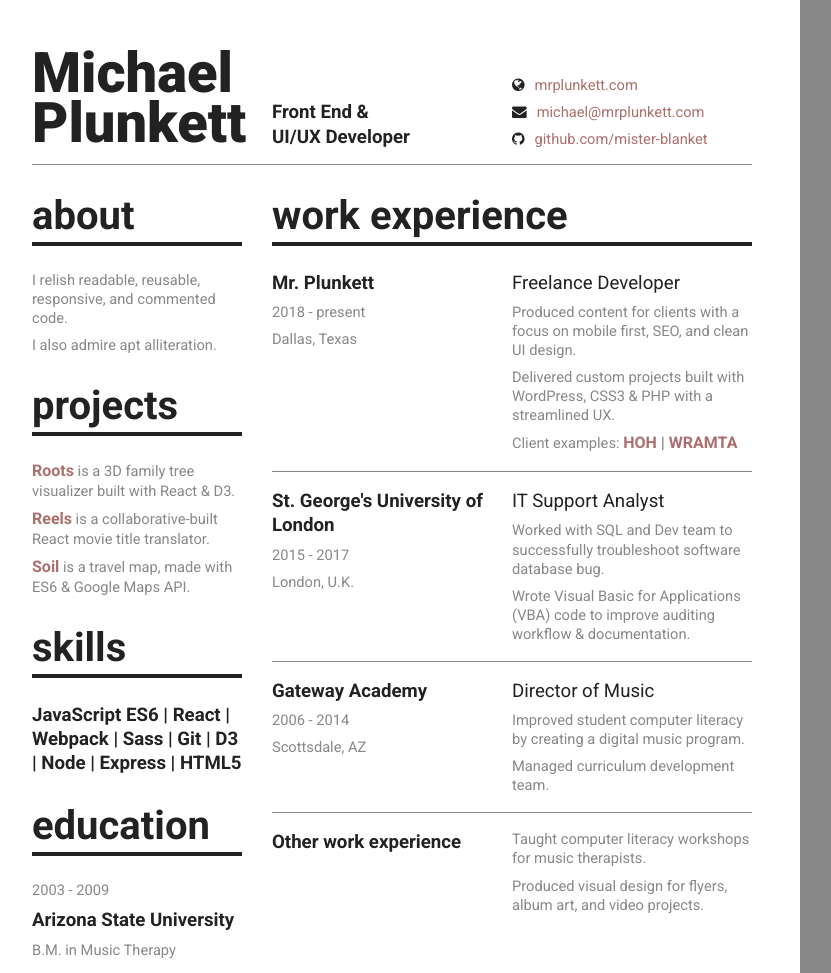
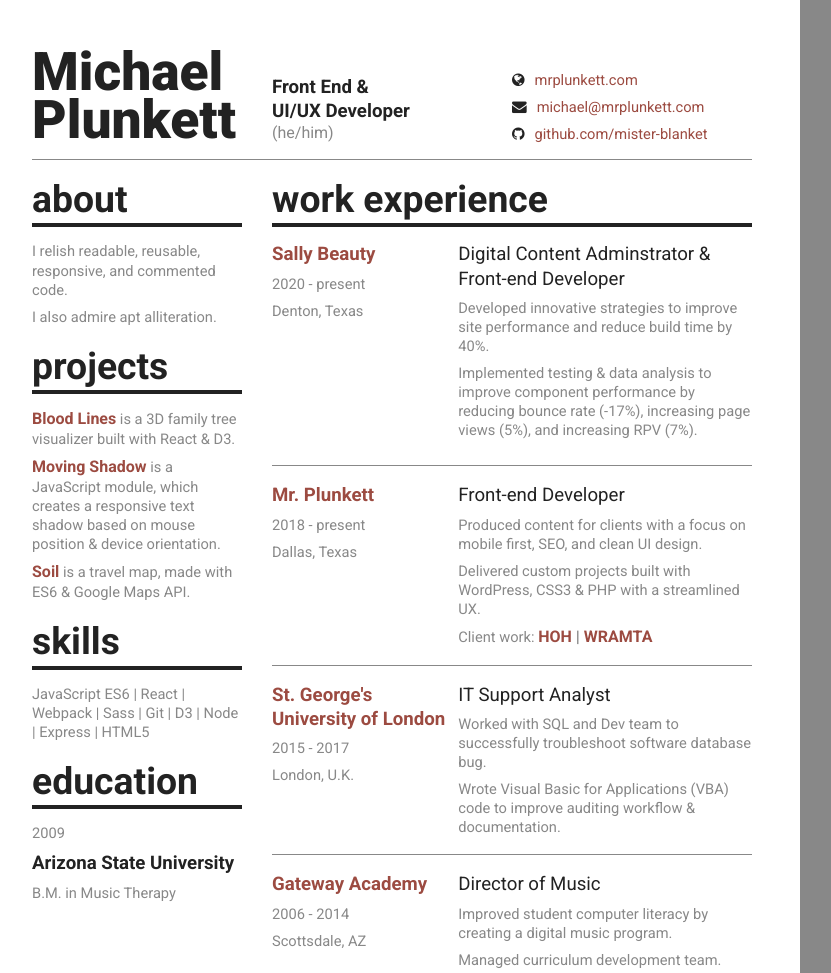
Before and after one commit to oh-kay-blanket/resume, a plain HTML site: page index.html in a window 1280 px wide. Shown: the top 973 px of the page, without its empty margins (16-847 px from the left). Drawn offline with Linux system fonts and the light colour scheme.

Commit message:
Copy & Styling

```diff
--- a/index.html
+++ b/index.html
@@ -15,7 +15,8 @@
         </div>
 
         <div class='flex-column title'>
-          <h3>Front End & <br>UI/UX Developer</h3>
+          <h3>Front End &<br>UI/UX Developer</h3>
+          <h4 id="pronoun">(he/him)</h4>
         </div>
 
         <div class='contact'>
@@ -48,23 +49,23 @@
             <h2>projects</h2>
           </div>
           <div class='projects-content'>
-            <p class='padded'><span class='bold'><a href='https://mister-blanket.github.io/roots/' target='_blank'>Roots</a></span> is a 3D family tree visualizer built with React & D3.</p>
+            <p class='padded'><span class='bold'><a href='https://mister-blanket.github.io/blood-lines/' target='_blank'>Blood Lines</a></span> is a 3D family tree visualizer built with React & D3.</p>
 
-            <p class='padded'><span class='bold'><a href='https://mister-blanket.github.io/movie-translator/' target='_blank'>Reels</a></span> is a collaborative-built React movie title translator.</p>
+            <p class='padded'><span class='bold'><a href='https://github.com/mister-blanket/moving-shadow' target='_blank'>Moving Shadow</a></span> is a JavaScript module, which creates a responsive text shadow based on mouse position & device orientation.</p>
 
-            <p><span class='bold'><a href='https://mrplunkett.com/soil' target='_blank'>Soil</a></span> is a travel map, made with ES6 & Google Maps API.</p>
+            <p><span class='bold'><a href='https://mister-blanket.github.io/soil/' target='_blank'>Soil</a></span> is a travel map, made with ES6 & Google Maps API.</p>
           </div>
 
           <div  class='body-header' id='skills'>
             <h2>skills</h2>
           </div>
-          <h3>JavaScript ES6 | React | Webpack |  Sass | Git | D3 | Node | Express | HTML5</h3>
+          <p id="skills__list">JavaScript ES6 | React | Webpack |  Sass | Git | D3 | Node | Express | HTML5</p>
 
           <div class='body-header' id='education'>
             <h2>education</h2>
           </div>
           <div class='education-content'>
-            <p class='padded'>2003 - 2009</p>
+            <p class='padded'>2009</p>
             <h3 class='padded'>Arizona State University</h3>
             <p>B.M. in Music Therapy</p>
           </div>
@@ -78,23 +79,36 @@
 
           <div class='experience-box'>
             <div class='experience-company'>
-              <h3>Mr. Plunkett</h3>
+              <h3><a href="https://sallybeauty.com">Sally Beauty</a></h3>
+              <p>2020 - present</p>
+              <p>Denton, Texas</p>
+            </div>
+            <div class='experience-content'>
+              <h4>Digital Content Adminstrator & Front-end Developer</h4>
+              <p class='padded'>Developed innovative strategies to improve site performance and reduce build time by 40%.</p>
+              <p class='padded'>Implemented testing & data analysis to improve component performance by reducing bounce rate (-17%), increasing page views (5%), and increasing RPV (7%).</p>
+            </div>
+          </div>
+
+          <div class='experience-box'>
+            <div class='experience-company'>
+              <h3><a href="https://mrplunkett.com">Mr. Plunkett</a></h3>
               <p>2018 - present</p>
               <p>Dallas, Texas</p>
             </div>
             <div class='experience-content'>
-              <h4>Freelance Developer</h4>
+              <h4>Front-end Developer</h4>
               <p class='padded'>Produced content for clients with a focus on mobile first, SEO, and clean UI design.</p>
               <p class='padded'>Delivered custom projects built with WordPress, CSS3 & PHP with a streamlined UX.</p>
               <div>
-                <p>Client examples: <span class='bold'><a href='https://higheroctavehealing.org/' target='_blank'>HOH</a> | <a href='https://www.wramta.org/' target='_blank'>WRAMTA</a></span></p>
+                <p>Client work: <span class='bold'><a href='https://higheroctavehealing.org/' target='_blank'>HOH</a> | <a href='https://www.wramta.org/' target='_blank'>WRAMTA</a></span></p>
               </div>
             </div>
           </div>
 
           <div class='experience-box'>
             <div class='experience-company'>
-              <h3>St. George's University of London</h3>
+              <h3><a href="https://www.sgul.ac.uk/">St. George's University of London</a></h3>
               <p>2015 - 2017</p>
               <p>London, U.K.</p>
             </div>
@@ -105,9 +119,9 @@
             </div>
           </div>
 
-          <div class='experience-box'>
+          <div class='experience-box' id='bottom-box'>
             <div class='experience-company'>
-              <h3>Gateway Academy</h3>
+              <h3><a href="https://gatewayacademy.us/">Gateway Academy</a></h3>
               <p>2006 - 2014</p>
               <p>Scottsdale, AZ</p>
             </div>
@@ -115,16 +129,6 @@
               <h4>Director of Music</h4>
               <p  class='padded'>Improved student computer literacy by creating a digital music program.</p>
               <p>Managed curriculum development team.</p>
-            </div>
-          </div>
-
-          <div class='experience-box' id='bottom-box'>
-            <div class='experience-company'>
-              <h3>Other work experience</h3>
-            </div>
-            <div class='experience-content'>
-              <p class='padded'>Taught computer literacy workshops for music therapists.</p>
-              <p>Produced visual design for flyers, album art, and video projects.</p>
             </div>
           </div>
         </div>
--- a/style.css
+++ b/style.css
@@ -31,10 +31,11 @@
   --main-blocks-title-icon-offset-left: -19pt;
 
   /* My vars */
-  --div-space-big: 25px;
+  --div-space-big: 15px;
   --div-space-small: 17px;
   --paragraph-padding: 8px;
-  --accent-color: #ab6f6d;//6fd1bd;
+  --accent-color: #9c4b41;//6fd1bd;
+  --accent-hover: #ab6f6d;
   --thick-line: 4px solid #222;
   --thin-line: 1px solid #888;
 }
@@ -60,12 +61,12 @@ h1, h2, h3, h4, p {
 }
 
 h1 {
-  font-size: 42pt;
+  font-size: 40pt;
   font-weight: 900;
 }
 
 h2 {
-  font-size: 30pt;
+  font-size: 28pt;
   font-weight: 700;
 }
 
@@ -99,7 +100,7 @@ a {
 }
 
 a:hover {
-  color: #888;
+  color: var(--accent-hover);
 }
 
 .bold {
@@ -136,6 +137,11 @@ a:hover {
 .title {
   flex-basis: 0;
   flex-grow: 1;
+}
+
+#pronoun {
+  font-size: 12pt;
+  color: #888;
 }
 
 .contact {
@@ -193,6 +199,10 @@ a:hover {
   flex-grow: 2;
 }
 
+#skills__list {
+  /* font-weight: 500; */
+}
+
 .experience-box {
   display: flex;
   align-items: flex-start;
@@ -210,7 +220,8 @@ a:hover {
 
 .experience-company {
   flex-basis: 0;
-  flex-grow: 1;
+  flex-grow: 3;
+  margin-right: 10px;
 }
 
 .experience-company h3, .experience-company p  {
@@ -219,7 +230,7 @@ a:hover {
 
 .experience-content {
   flex-basis: 0;
-  flex-grow: 1;
+  flex-grow: 5;
 }
 
 .experience-content h4 {
```
Also changed, not shown: 2 other files.
